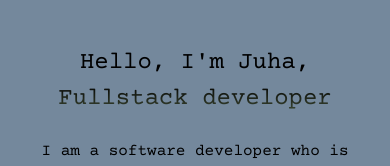
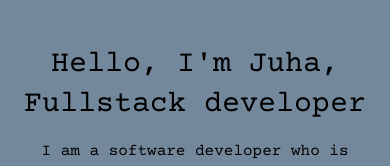
Before and after one commit to OivaHuuskonen/portfolio_blue, a React (Vite) app: page / in a window 390 px wide. Shown: the part 481-647 px from the top of the page. Built offline with nearby package versions, Linux system fonts and the light colour scheme; no server answers; a web font is replaced by a local one.

Commit message:
myjourney

```diff
--- a/src/App.jsx
+++ b/src/App.jsx
@@ -149,8 +149,9 @@ function App() {
 
           <div className="container m-auto px-4 pb-4 bg-[#74889c] text-center sm:text-left pt-6">
             <div className="mb-4 sm:mb-0">
-              <h2 className="font-normal text-2xl sm:text-4xl text-[#93a29d5]">Hello, I'm Juha,</h2>
-              <h2 className="font-normal text-2xl mt-1 gradient-text sm:text-4xl">Fullstack developer</h2>
+              <h2 className="font-normal text-3xl sm:text-4xl text-[#93a29d5]">Hello, I'm Juha,</h2>
+              {/*<h2 className="font-normal text-2xl mt-1 sm:text-4xl gradient-text">Fullstack developer</h2>*/}
+              <h2 className="font-normal text-3xl mt-1 sm:text-4xl">Fullstack developer</h2>
               <p className="mt-4 text-black">
                 I am a software developer who is currently focused on creating websites and applications
                 using technologies such as React and MERN stack. I also like to take care of
@@ -520,14 +521,15 @@ function App() {
 
 
 
-        <section className="py-8 max-w-4xl m-auto" id="aboutme">
+        {/*<section className="py-8 max-w-4xl m-auto" id="aboutme">
           <div className="container px-4">
             <h2 className="text-2xl font-normal">My journey</h2>
             <div className="mt-12 relative before:absolute before:top-0 before:left-16 before:rounded-full before:bottom-10 sm:before:bottom-2 before:w-1 before:bg-white">
               <div className="pl-24 relative before:w-4 before:h-4 before:bg-gradient-to-t before:from-[#9C749C] before:to-[#749C74]  before:absolute before:rounded-full before:left-[58px]">
                 <h3 className="absolute left-0 text-lg font-semibold">2024</h3>
                 <p>
-                  BearIT ITC-Camp with a focus on Fullstack development. Two Udemy certificates in React, NodeJS, MongoDB, and Express + two more certificates in Agile and Git.
+                  BearIT ITC-Camp with a focus on Fullstack development. Two Udemy certificates in React, NodeJS, MongoDB, and Express
+                  + two more certificates in Agile and Git.
                 </p>
               </div>
               <div className="pl-24 mt-24 relative before:w-4 before:h-4 before:bg-gradient-to-t before:from-[#9C749C] before:to-[#749C74]  before:absolute before:rounded-full before:left-[58px]">
@@ -552,7 +554,7 @@ function App() {
                 </p>
               </div>
               <div className="pl-24 mt-24 relative before:w-4 before:h-4 before:bg-gradient-to-t before:from-[#9C749C] before:to-[#749C74]  before:absolute before:rounded-full before:left-[58px]">
-                <h3 className="absolute left-0 text-lg font-semibold"></h3>
+                <h3 className="absolute left-0 text-lg font-semibold">1995</h3>
                 <p>
                  Construction site carpenter, guitar player, library worker, youth instructor, asphalt worker, janitor,
                  smartphone assembly and quality control etc,.
@@ -560,7 +562,7 @@ function App() {
               </div>
             </div>
           </div>
-        </section>
+        </section>*/}
 
 
         <br></br>  <br></br>
--- a/src/MyJourney.jsx
+++ b/src/MyJourney.jsx
@@ -45,13 +45,13 @@ const MyJourney = () => {
                 <h3 className="text-lg font-semibold">2013</h3>
               </div>
               <div className="year-container mb-24 relative">
-                <h3 className="text-lg font-semibold"></h3>
+                <h3 className="text-lg font-semibold">1995 <br></br>2012</h3>
               </div>
             </div>
 
             {/* Palkki ja pallo */}
-            <div className="relative w-16 flex justify-center">
-              <div className="absolute w-1 bg-white h-full left-1/2 transform -translate-x-1/2"></div>
+            <div className="relative w-3 flex justify-center">
+              <div className="absolute w-1 bg-white h-full left-1/2 transform -translate-x-1/2 rounded-xl"></div>
               <div
                 className="absolute transition-all duration-300 ease-in-out"
                 style={{ top: `${activeYearPosition}px`, left: '50%', transform: 'translateX(-50%)' }}
@@ -61,10 +61,12 @@ const MyJourney = () => {
             </div>
 
             {/* Kuvaukset */}
-            <div className="flex-1 pl-8">
+            <div className="flex-1 pl-7">
               <div className="year-container mb-24 relative">
                 <p>
-                  BearIT ITC-Camp with a focus on Fullstack development. Two Udemy certificates in React, NodeJS, MongoDB, and Express + two more certificates in Agile and Git.
+                  BearIT ITC-Camp with a focus on Fullstack development.
+                  Two Udemy certificates in React, NodeJS, MongoDB, and Express
+                  + two more certificates in Agile and Git.
                 </p>
               </div>
               <div className="year-container mb-20 relative">
@@ -74,7 +76,7 @@ const MyJourney = () => {
                   Software developer / Fullstack developer.
                 </p>
               </div>
-              <div className="year-container mb-20 relative">
+              <div className="year-container mb-16 relative">
                 <p>
                   I am starting self-study of website development with the help of MOOC courses of the Open University of Helsinki (e.g. Full Stack open)
                   and AMKoodari courses of open universities of applied sciences.
```
